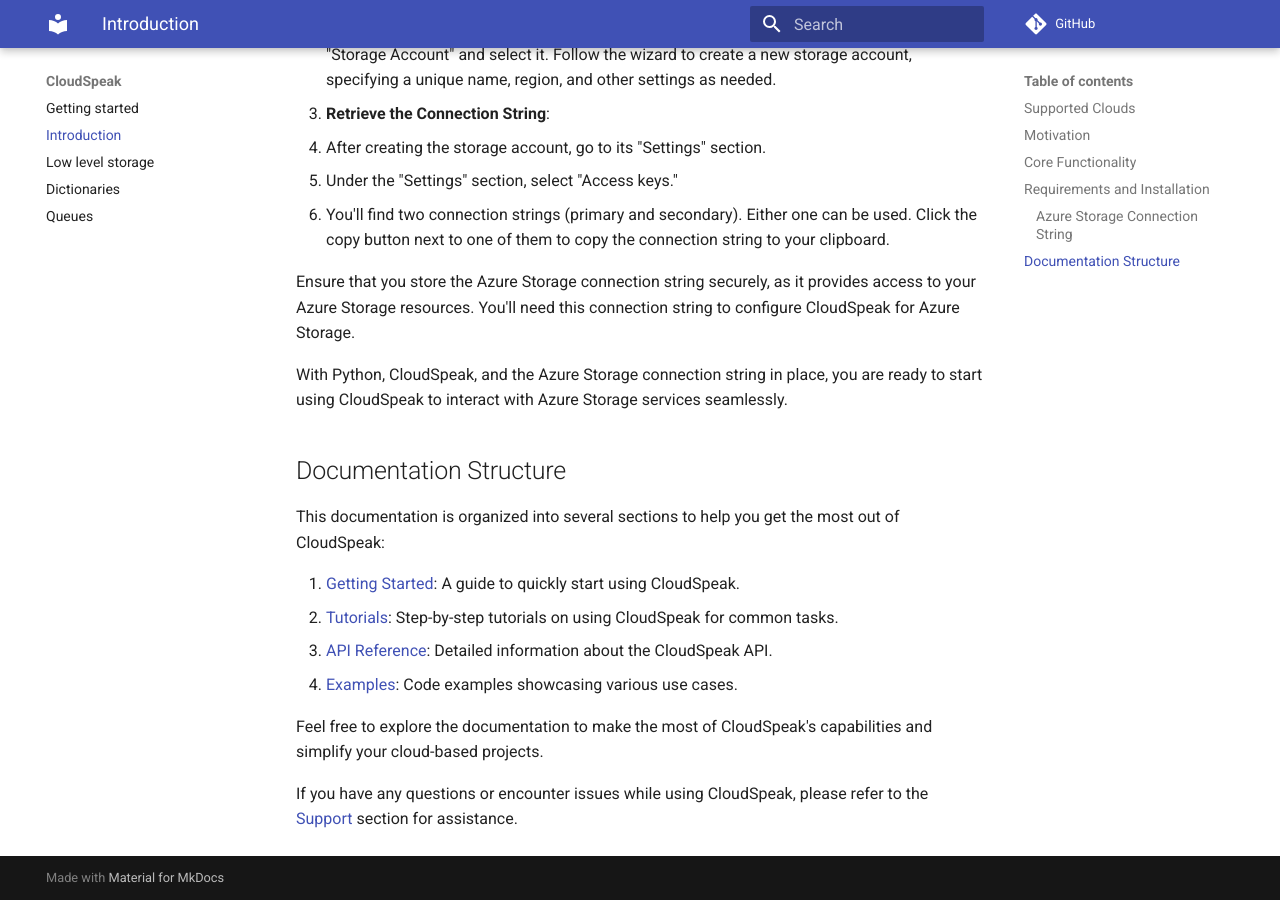
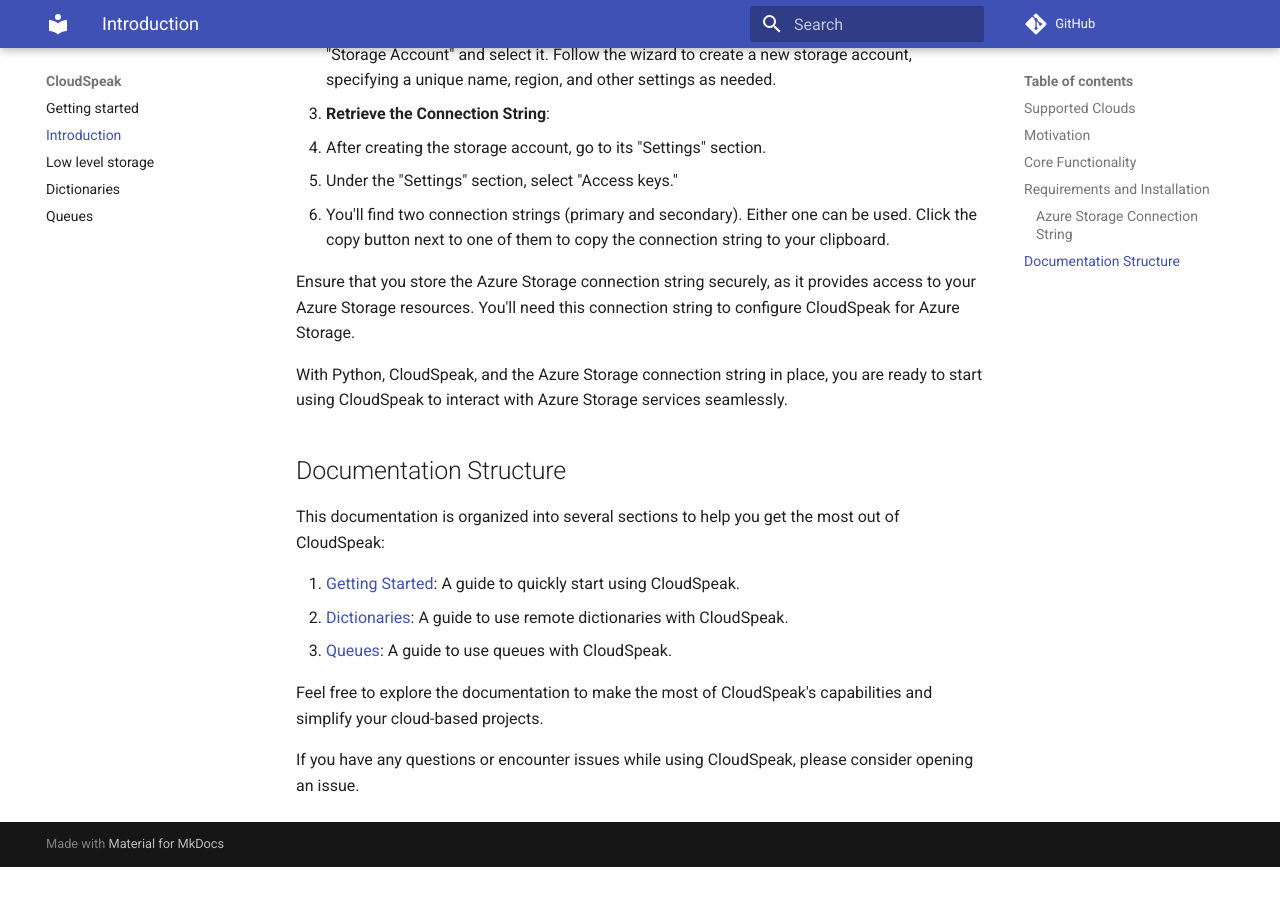
Before and after one commit to mlhost/cloudspeak, an MkDocs documentation site: the page built from docs/introduction.md, in a window 1280 px wide and 900 px high, scrolled down 1629 px. Built offline with MkDocs 1.6.1 and Material for MkDocs 9.7.7, drawn with Linux system fonts in a browser that asks for light colours; comment, search, counter and statistics services are not loaded; after the commit the page ends 2496 px from its top, so only the background shows below that; some of the changed text lies outside the part shown.

Commit message:
Corrected a few links and document highlighting for mkdocs

```diff
--- a/docs/introduction.md
+++ b/docs/introduction.md
@@ -54,11 +54,10 @@
 
 This documentation is organized into several sections to help you get the most out of CloudSpeak:
 
-1. [Getting Started](link-to-getting-started): A guide to quickly start using CloudSpeak.
-2. [Tutorials](link-to-tutorials): Step-by-step tutorials on using CloudSpeak for common tasks.
-3. [API Reference](link-to-api-reference): Detailed information about the CloudSpeak API.
-4. [Examples](link-to-examples): Code examples showcasing various use cases.
+1. [Getting Started](index.md): A guide to quickly start using CloudSpeak.
+2. [Dictionaries](dictionaries.md): A guide to use remote dictionaries with CloudSpeak.
+3. [Queues](queues.md): A guide to use queues with CloudSpeak.
 
 Feel free to explore the documentation to make the most of CloudSpeak's capabilities and simplify your cloud-based projects.
 
-If you have any questions or encounter issues while using CloudSpeak, please refer to the [Support](link-to-support) section for assistance.
+If you have any questions or encounter issues while using CloudSpeak, please consider opening an issue.
--- a/mkdocs.yml
+++ b/mkdocs.yml
@@ -1,6 +1,15 @@
 site_name: CloudSpeak
 theme: material
-highlight: python
+
+markdown_extensions:
+  - pymdownx.highlight:
+      anchor_linenums: true
+      line_spans: __span
+      pygments_lang_class: true
+  - pymdownx.inlinehilite
+  - pymdownx.snippets
+  - pymdownx.superfences
+
 plugins:
     - search
     - macros
```
Also changed, not shown: README.md (+1 -1 lines).
